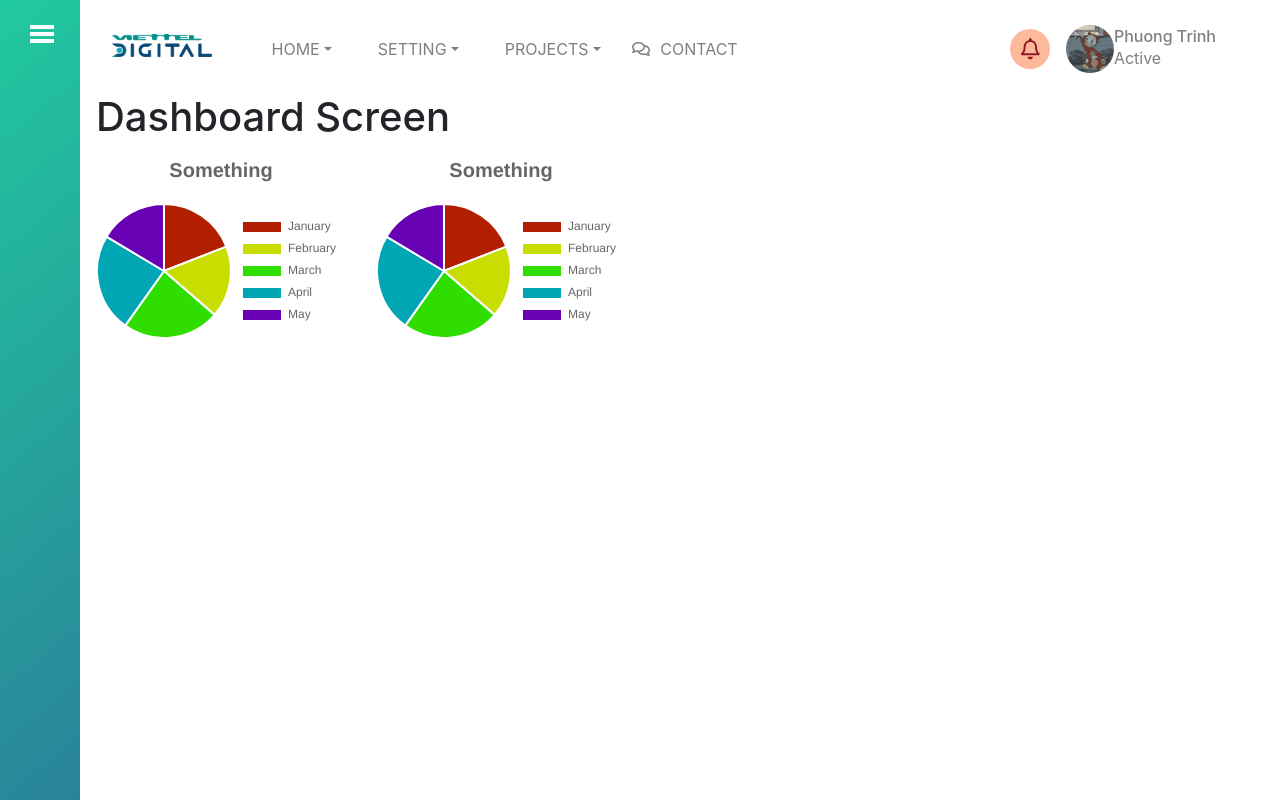
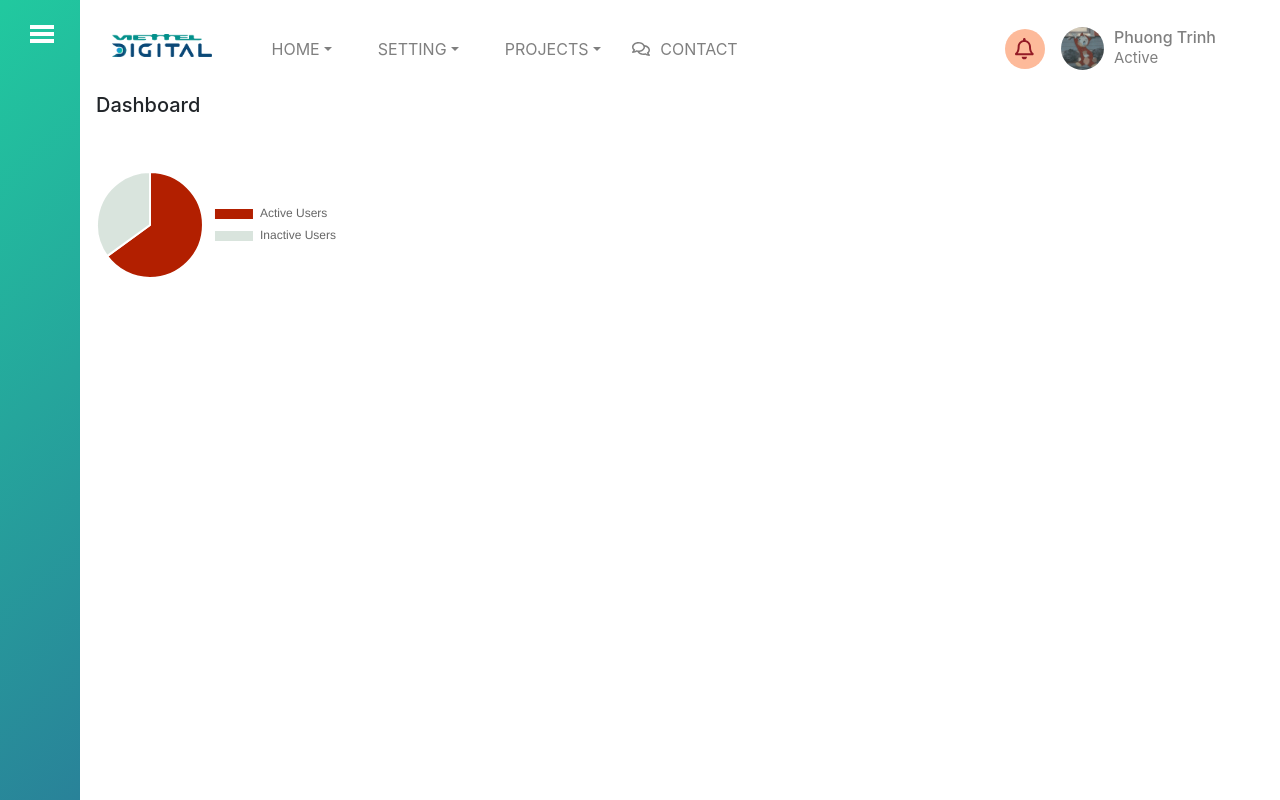
Before and after one commit to PhuongPhg/admin-template, a React (Create React App) app: page / in a window 1280 px wide. Built offline with nearby package versions, Linux system fonts and the light colour scheme.

Commit message:
Change size and margin of avatar, username and status in navbar

```diff
--- a/src/App.css
+++ b/src/App.css
@@ -94,10 +94,6 @@ li {
   display: block;
   float: left;
 }
-.small-avatar{
-  height: 3rem;
-
-}
 span{
   padding-left: 0.66667rem;
 }
--- a/src/App.js
+++ b/src/App.js
@@ -80,10 +80,10 @@ export default class App extends Component {
                     <FontAwesomeIcon icon={faBell}  className="iconNav" size="lg" color="#931a25"/>
                   </div>
                 </Nav.Link>
-                <Image src={require("./3.jpg")} roundedCircle className="small-avatar"/>
+                <Image src={user.avatar} roundedCircle style={styles.avatar}/>
                 <Navbar.Text style={{padding:0,textAlign:"left"}}>
-                  <h6 style={{marginBottom:0}}>Phuong Trinh</h6>
-                  <div>Active</div>
+                  <h6 style={styles.username}>{user.username}</h6>
+                  <div style={styles.status}>Active</div>
                 </Navbar.Text>
               </Navbar>
             </Navbar>
@@ -110,6 +110,12 @@ function Analytics(){
   return <h1>Analytics Screen</h1>
 }
 
+const user = {
+  username: 'Phuong Trinh',
+  avatar: require("./3.jpg"),
+  status: 'Active'
+}
+
 const styles = {
   label:{
     color:'#e0f3ff',
@@ -117,5 +123,16 @@ const styles = {
     fontSize: 18,
     fontWeight: '700',
     marginLeft:30,
+  },
+  avatar:{
+    height: '2.7rem',
+  },
+  username:{
+    marginBottom:0,
+    marginLeft:10,
+  },
+  status:{
+    fontSize:15,
+    marginLeft:10
   }
 }
--- a/src/Dashboard.js
+++ b/src/Dashboard.js
@@ -4,27 +4,20 @@ import { Pie } from 'react-chartjs-2';
 import { Row, Col, } from 'react-bootstrap';
 import 'bootstrap/dist/css/bootstrap.min.css';
 
-const data = {
-    labels: ['January', 'February', 'March',
-           'April', 'May'],
+const activeUsers = {
+    labels: ['Active Users', 'Inactive Users'],
     datasets: [
         {
         label: 'Rainfall',
         backgroundColor: [
-            '#B21F00',
-            '#C9DE00',
-            '#2FDE00',
-            '#00A6B4',
-            '#6800B4'
+          '#B21F00',
+          '#d9e4dd',
         ],
         hoverBackgroundColor: [
-        '#501800',
-        '#4B5000',
-        '#175000',
-        '#003350',
-        '#35014F'
+          '#501800',
+          '#cdc9c3'
         ],
-        data: [65, 59, 80, 81, 56]
+        data: [65, 35]
         }
     ]
 };
@@ -33,18 +26,18 @@ export default class Dashboard extends Component{
   render(){
     return(
       <div>
-        <h1>Dashboard Screen</h1>
+        <h5>Dashboard</h5>
         <Row>
           <Col lg={3}>
             <Pie
               height={200}
-              data={data}
+              data={activeUsers}
               options={{
-                title:{
-                  display:true,
-                  text:'Something',
-                  fontSize:20
-                },
+                // title:{
+                //   display:true,
+                //   text:'Something',
+                //   fontSize:20
+                // },
                 legend:{
                   display:true,
                   position:'right'
@@ -54,7 +47,7 @@ export default class Dashboard extends Component{
             />
           </Col>
 
-          <Col lg={3}>
+          {/* <Col lg={3}>
             <Pie
               data={data}
               options={{
@@ -70,7 +63,7 @@ export default class Dashboard extends Component{
                 maintainAspectRatio:false
               }}
             />
-          </Col>
+          </Col>  */}
         </Row>
       </div>
     )
```
